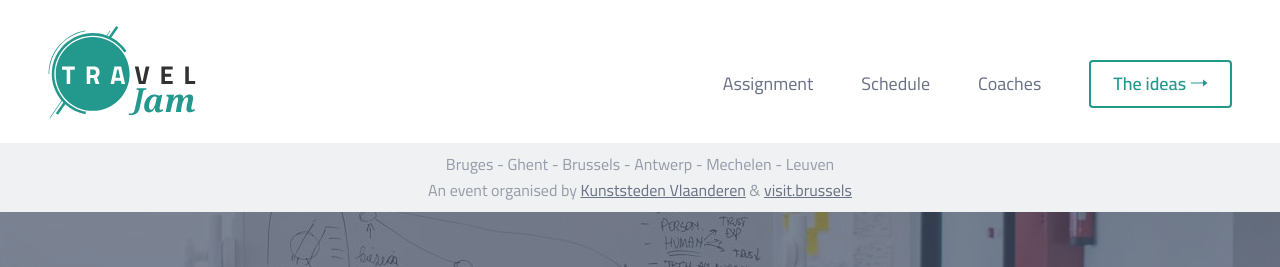
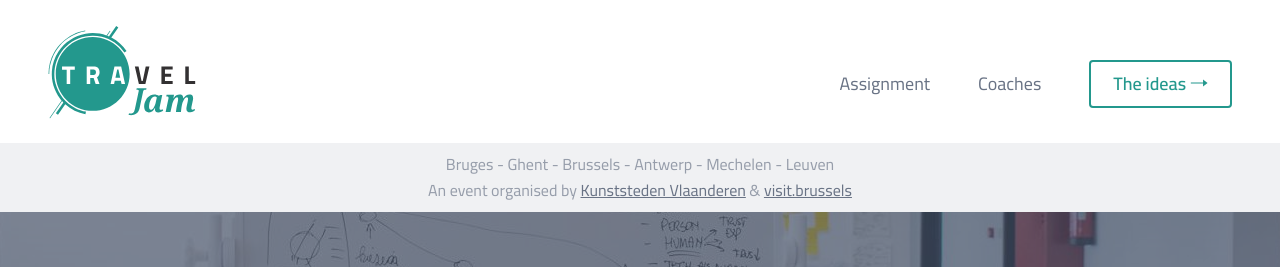
Before and after one commit to nerdlab-be/traveljam, a Jekyll site: the page built from _pages/index.markdown, in a window 1280 px wide and 900 px high. Shown: the top 267 px of the window. Built offline with Jekyll 4.4.1, drawn with Linux system fonts in a browser that asks for light colours.

Commit message:
tweak nav

```diff
--- a/_config.yml
+++ b/_config.yml
@@ -21,8 +21,6 @@ url: "https://traveljam.be"
 navigation:
   - title: Assignment
     url: "event/index.html#opdracht"
-  - title: Schedule
-    url: "event/index.html#programma"
   - title: Coaches
     url: "event/index.html#coaches"
 navigation-cta:
```
